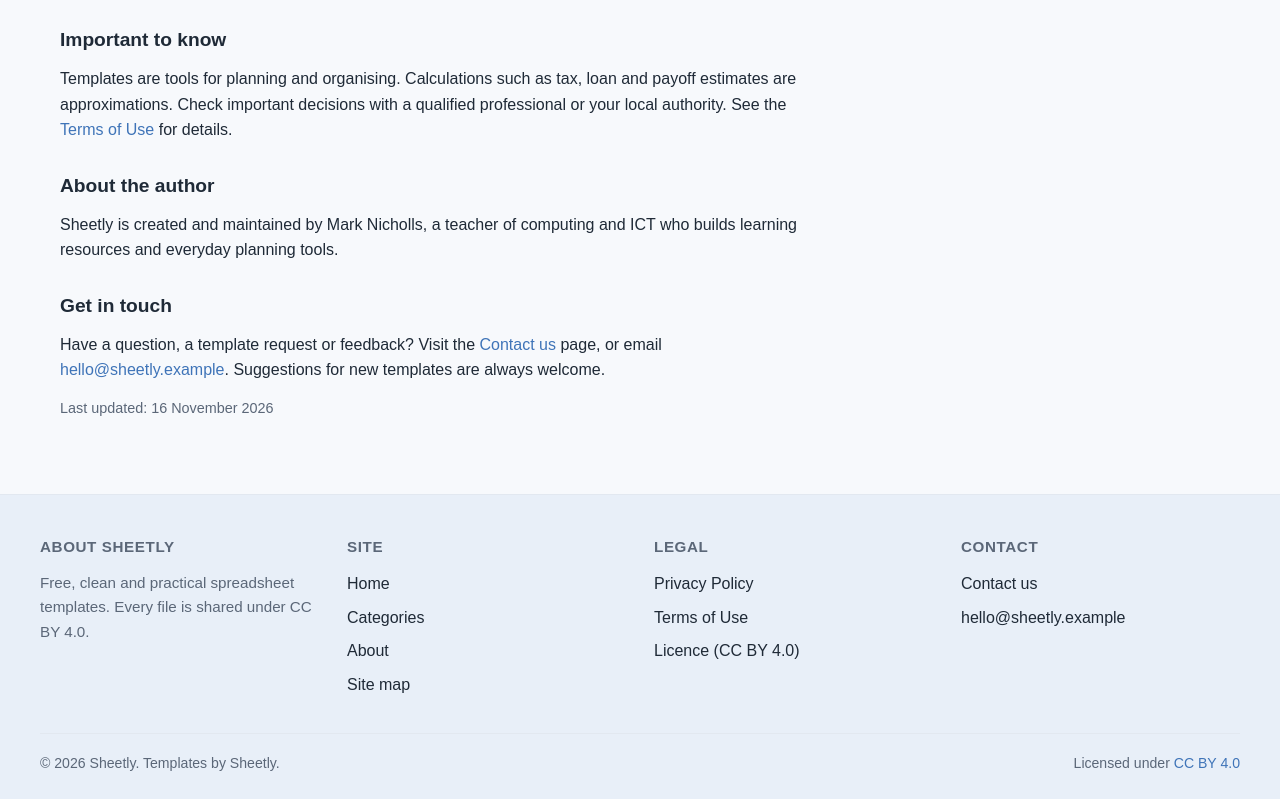
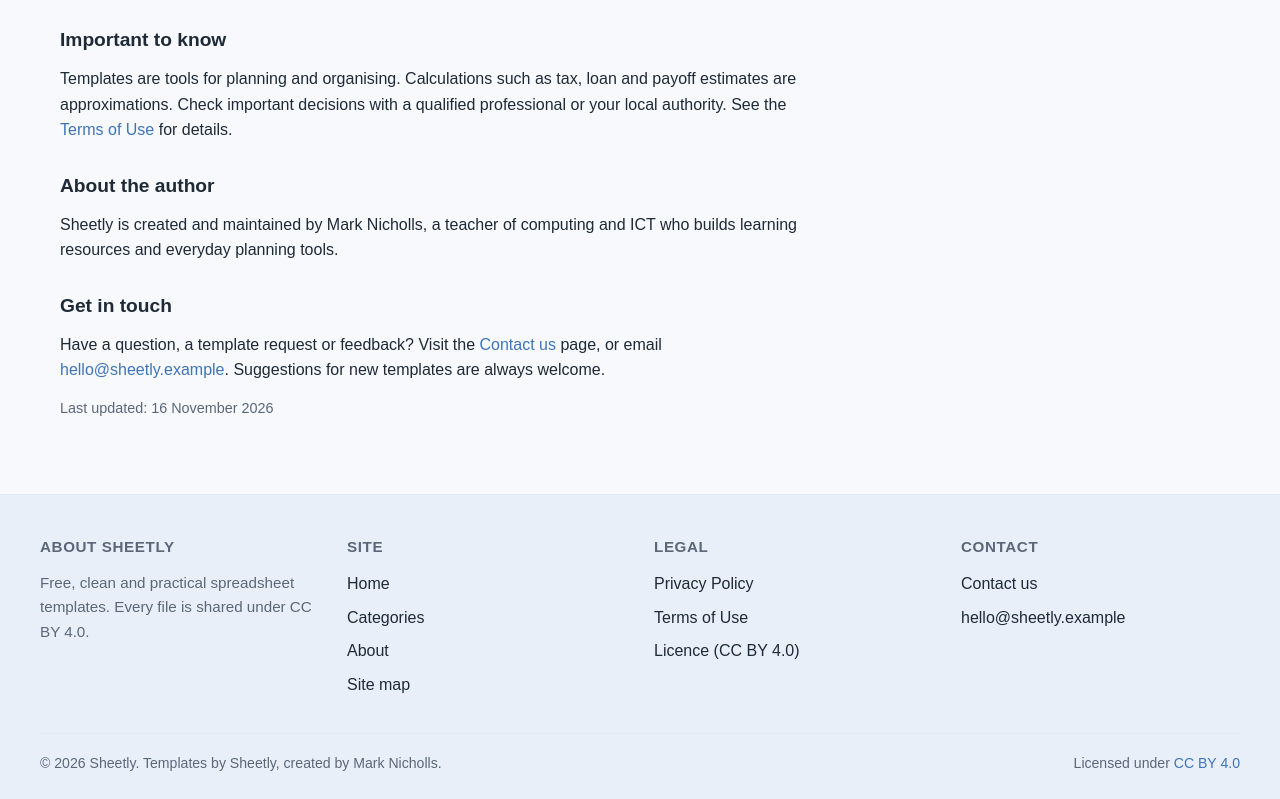
Before and after one commit to louie1066/sheetly, a plain HTML site: page site/about.html in a window 1280 px wide. Shown: the part 1672-2471 px from the top of the page. Drawn offline with Linux system fonts and the light colour scheme.

Commit message:
Add Mark Nicholls to the footer credit
Co-Authored-By: Claude Haiku 5.5 <noreply@anthropic.com>
Claude-Session: https://claude.ai/code/session_01St8n8UeDDdLNFKRbDSG2Qc

```diff
--- a/site/about.html
+++ b/site/about.html
@@ -131,7 +131,7 @@
       </div>
     </div>
     <div class="footer-bottom">
-      <span>&copy; 2026 Sheetly. Templates by Sheetly.</span>
+      <span>&copy; 2026 Sheetly. Templates by Sheetly, created by Mark Nicholls.</span>
       <span>Licensed under <a href="licence.html">CC BY 4.0</a></span>
     </div>
   </div>
```
Also changed, not shown: site/all.html (+1 -1 lines), site/categories/education.html (+1 -1 lines), site/categories/health-fitness.html (+1 -1 lines), site/categories/hobbies-creative-projects.html (+1 -1 lines), site/categories/home-household.html (+1 -1 lines), site/categories/it-computing.html (+1 -1 lines), site/categories/personal-finance.html (+1 -1 lines), site/categories/project-management.html (+1 -1 lines), site/categories/sales-marketing-operations.html (+1 -1 lines), site/categories/small-business.html (+1 -1 lines), site/categories/travel-events.html (+1 -1 lines), site/contact.html (+1 -1 lines), site/index.html (+1 -1 lines), site/licence.html (+1 -1 lines), 5 more files.
